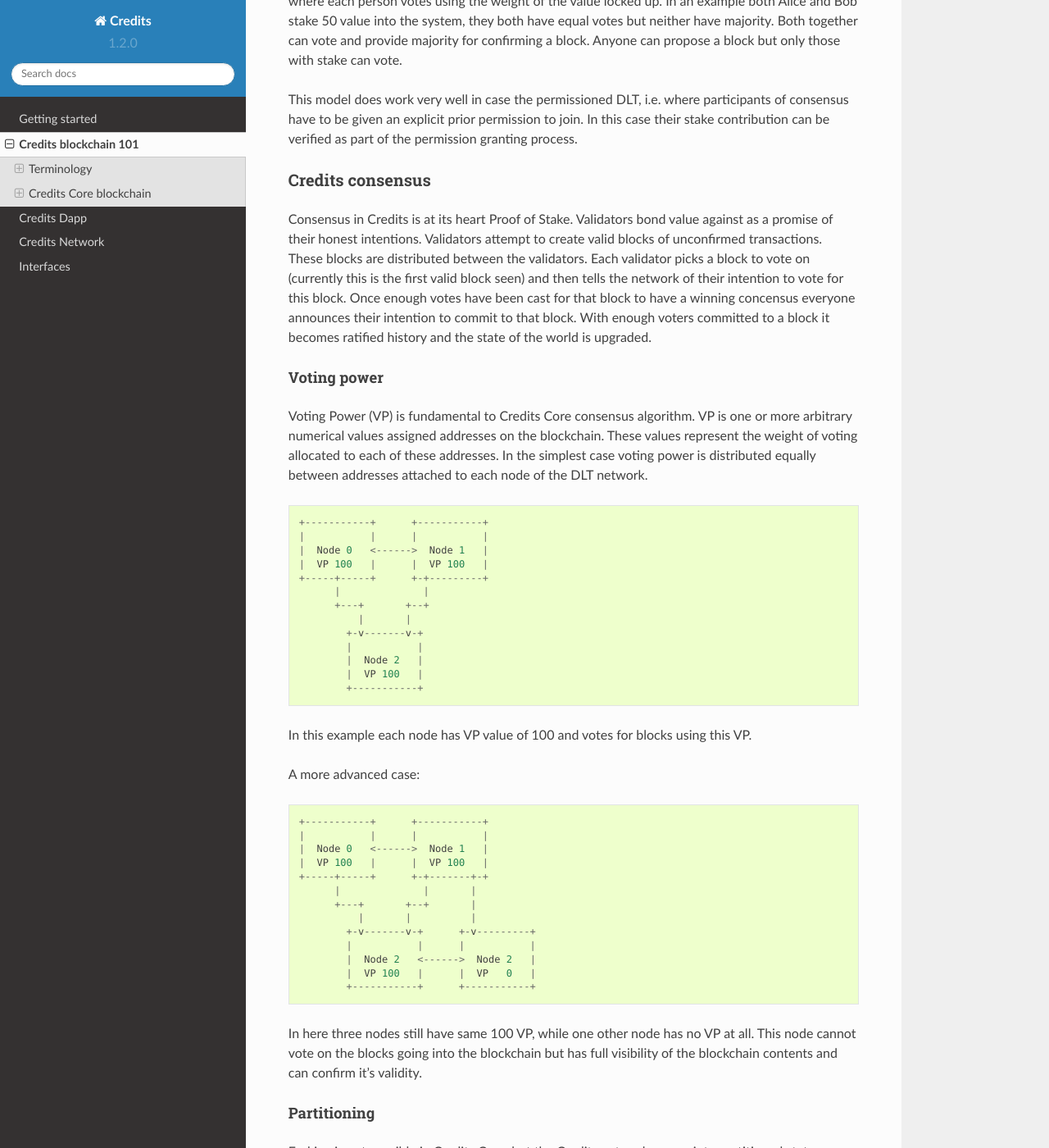
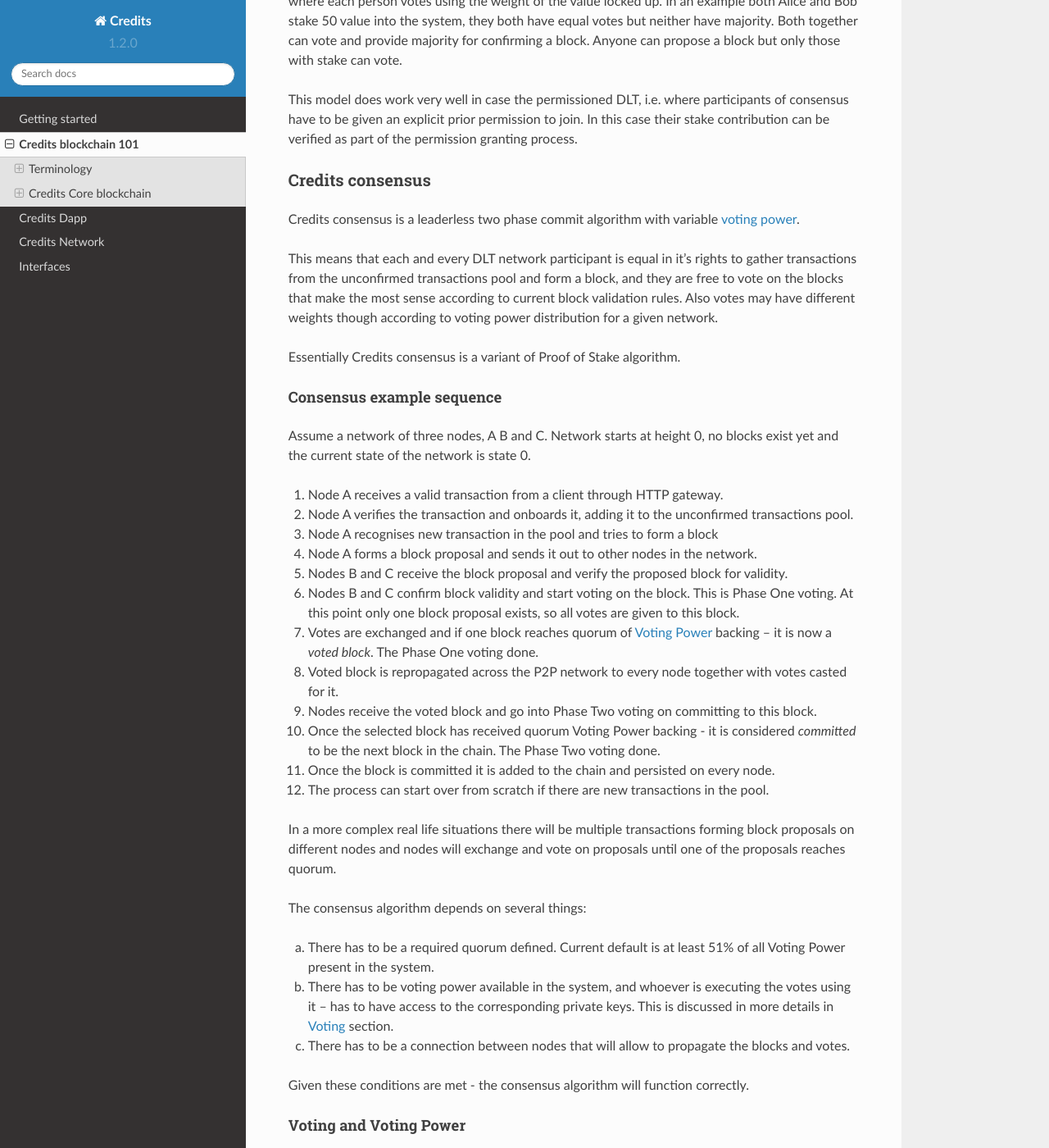
Before and after one commit to voodoo12345/credits-docs, a Sphinx documentation site: the page built from source/blockchain.rst, in a window 1280 px wide and 1400 px high, scrolled down 5244 px. Shown: the whole window at 82% size. Built offline with Sphinx 7.4.7 and the Read the Docs theme 2.0.0, drawn with Linux system fonts in a browser that asks for light colours; some of the changed text lies outside the part shown.

Commit message:
- detailed consensus description

```diff
--- a/source/blockchain.rst
+++ b/source/blockchain.rst
@@ -314,27 +314,112 @@
 Credits consensus
 -----------------
 
-Consensus in Credits is at its heart Proof of Stake. Validators bond value
-against as a promise of their honest intentions. Validators attempt to create
-valid blocks of unconfirmed transactions. These blocks are distributed between
-the validators. Each validator picks a block to vote on (currently this is
-the first valid block seen) and then tells the network of their intention to
-vote for this block. Once enough votes have been cast for that block to have
-a winning concensus everyone announces their intention to commit to that block.
-With enough voters committed to a block it becomes ratified history and the
-state of the world is upgraded.
+Credits consensus is a leaderless two phase commit algorithm with variable
+:ref:`voting power <dlt-consensus-voting-power>`.
+
+This means that each and every DLT network participant is equal in it's
+rights to gather transactions from the unconfirmed transactions pool and
+form a block, and they are free to vote on the blocks that make the most
+sense according to current block validation rules. Also votes may have
+different weights though according to voting power distribution for a given
+network.
+
+Essentially Credits consensus is a variant of Proof of Stake algorithm.
+
+.. _dlt-consensus-example:
+
+Consensus example sequence
+~~~~~~~~~~~~~~~~~~~~~~~~~~
+
+Assume a network of three nodes, A B and C. Network starts at height 0, no
+blocks exist yet and the current state of the network is state 0.
+
+#. Node A receives a valid transaction from a client through HTTP gateway.
+#. Node A verifies the transaction and onboards it, adding it to the
+   unconfirmed transactions pool.
+#. Node A recognises new transaction in the pool and tries to form a block
+#. Node A forms a block proposal and sends it out to other nodes in the
+   network.
+#. Nodes B and C receive the block proposal and verify the proposed block
+   for validity.
+#. Nodes B and C confirm block validity and start voting on the block.
+   This is Phase One voting. At this point only one block proposal exists,
+   so all votes are given to this block.
+#. Votes are exchanged and if one block reaches quorum of
+   :ref:`Voting Power <dlt-consensus-voting-power>` backing -- it is now a
+   `voted block`. The Phase One voting done.
+#. Voted block is repropagated across the P2P network to every node together
+   with votes casted for it.
+#. Nodes receive the voted block and go into Phase Two voting on
+   committing to this block.
+#. Once the selected block has received quorum Voting Power backing - it is
+   considered `committed` to be the next block in the chain. The Phase
+   Two voting done.
+#. Once the block is committed it is added to the chain and persisted on
+   every node.
+#. The process can start over from scratch if there are new transactions
+   in the pool.
+
+In a more complex real life situations there will be multiple transactions
+forming block proposals on different nodes and nodes will exchange and
+vote on proposals until one of the proposals reaches quorum.
+
+The consensus algorithm depends on several things:
+
+a. There has to be a required quorum defined. Current default is at least 51% of
+   all Voting Power present in the system.
+b. There has to be voting power available in the system, and whoever is
+   executing the votes using it -- has to have access to the corresponding
+   private keys. This is discussed in more details in
+   :ref:`Voting <dlt-consensus-voting-power>` section.
+c. There has to be a connection between nodes that will allow to propagate
+   the blocks and votes.
+
+Given these conditions are met - the consensus algorithm will function
+correctly.
 
 
 .. _dlt-consensus-voting-power:
 
-Voting power
-~~~~~~~~~~~~
-Voting Power (VP) is fundamental to Credits Core consensus algorithm.
-VP is one or more arbitrary numerical values assigned addresses on the
-blockchain. These values represent the weight of voting allocated
-to each of these addresses. In the simplest case voting power is
-distributed equally between addresses attached to each node of the DLT
-network.
+Voting and Voting Power
+~~~~~~~~~~~~~~~~~~~~~~~
+Voting in Credits Consensus is strongly tied to Voting Power (VP). VP is one
+or more arbitrary integer values assigned addresses on the blockchain.
+These values are stored in the blockchain :ref:`State <blockchain-state>`
+and represent the weight of votes allocated to each of these addresses.
+
+.. code-block:: json
+
+    {
+        "credits.voting.model.voting": {
+            "19joM8wBG7bAmBypMj23DBmmjGmqfxL4Bj": 100,
+            "14RixTSeLtit5GJoDKdEJ23ob74vcvcFvv": 100
+        }
+    }
+
+Example above is a subset of the blockchain state showing two addresses with
+``100`` of voting power assigned to each. The VP figure itself assigned to
+each address is of little importance, what matters is the relative weight
+of VP of each address to the total VP declared.
+
+To use this voting power, i.e. cast a vote one must have in possession the
+private key corresponding to the address VP is assigned to to be able
+to prove the ownership. By default every node of the Credits DLT network holds
+a private key to one of the VP addresses and casts votes with it, and VP
+itself is split equally between all parties.
+
+However it is totally possible practically to create new addresses and
+assign VP to them, imbalance the system by giving some addresses more VP
+than others or strip out VP completely from some addresses
+(set to ``0`` or delete address).
+
+If VP would be completely absent, so no addresses will hold any -- then the
+DLT will stall and won't be able to progress, i.e. confirm new blocks.
+
+
+
+So in the simplest default case VP is distributed equally between addresses
+attached to each node of the DLT network.
 
 ::
 
@@ -352,7 +437,7 @@
             |  VP 100   |
             +-----------+
 
-In this example each node has VP value of 100 and votes for blocks using
+In this example each node has VP value of ``100`` and votes for blocks using
 this VP.
 
 A more advanced case:
@@ -373,7 +458,7 @@
             |  VP 100   |      |  VP   0   |
             +-----------+      +-----------+
 
-In here three nodes still have same 100 VP, while one other node has
+In here three nodes still have same ``100`` VP, while one other node has
 no VP at all. This node cannot vote on the blocks going into the blockchain
 but has full visibility of the blockchain contents and can confirm it's
 validity.
@@ -387,12 +472,24 @@
 Forking is not possible in Credits Core, but the Credits network can go into
 partitioned state.
 
-Partitioning is a situation where several some nodes disagree with the rest
-of the network on the contents of the blockchain or loose connection to the
-rest of the network. Forking does not happen in this case because the
-minority of the network will never be able to form quorum and progress their
-own version of the chain. However those nodes will not progress with the
-rest of the network and will effectively stall.
+Partitioning is a situation where the quorum cannot be reached in a part of
+the network because either the network connectivity is impaired and nodes
+cannot propagate the votes on new blocks or the nodes cannot agree on the
+rules of the network and do not cast votes on blocks that they assume invalid.
 
-This situation will likely to require manual intervention to identify root
-of the problem.
+In both of these scenarios the Voting Power required to choose and commit to
+new block becomes unavalable to part or whole network, and the affected part
+of the network stalls, i.e. cannot continue to grow the chain.
+
+Since not enough VP is available to progress the chain and vote on blocks
+-- no minority chain will form, the forking or chain reorganisation will
+not happen at any circumstance and any data that was voted and committed
+to the chain before the partitioning will be not affected.
+
+In this case if only a minority of the network's VP is affected and the
+majority is still both in agreement and has enough VP available to
+form a quorum -- the majority of the network will continue to operate normally.
+
+The partitioning situation will likely to require manual intervention to
+identify and address the root of the problem, whether it is a connectivity
+issue, consensus disagreement or anything else.
```
